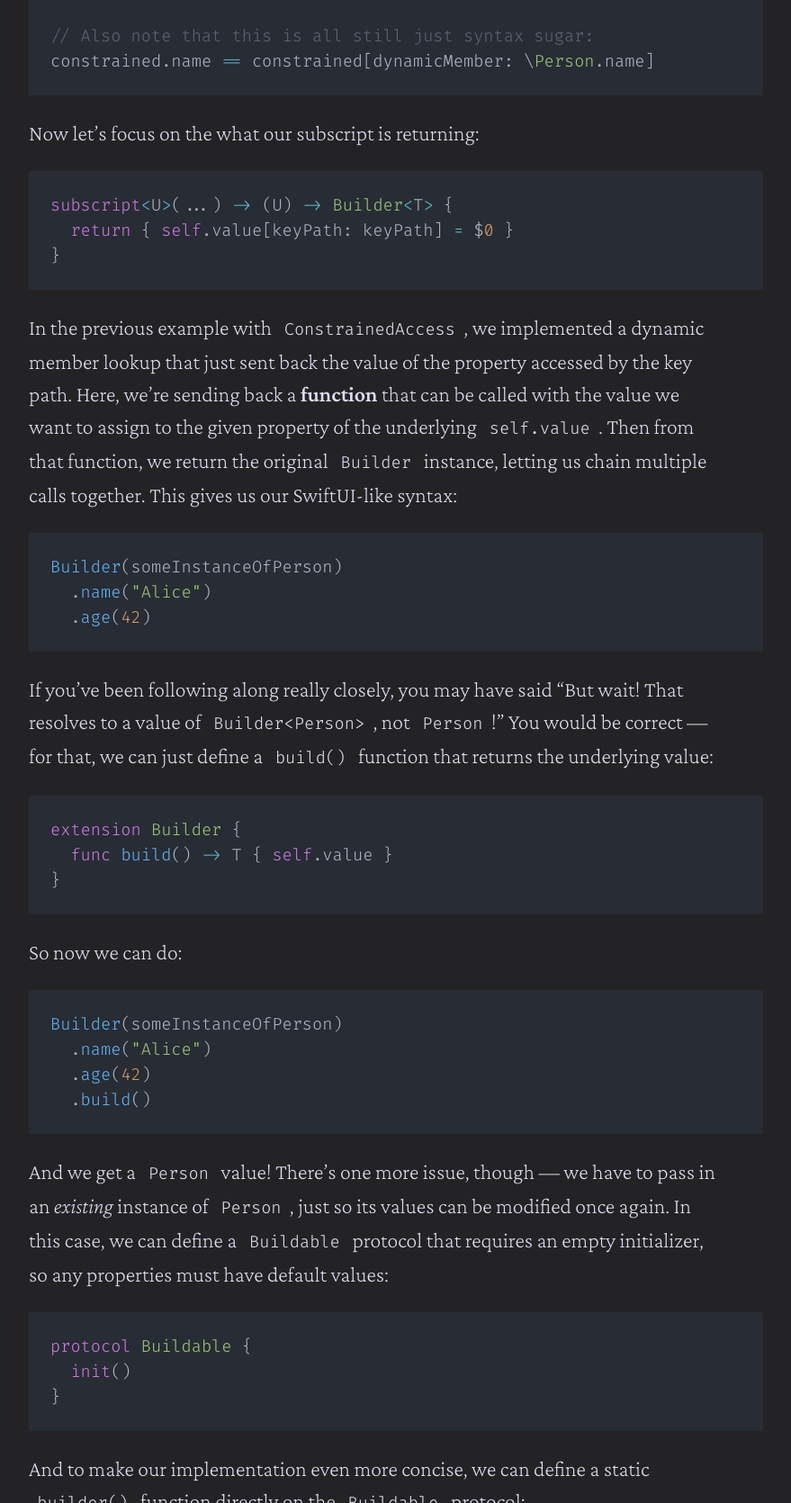
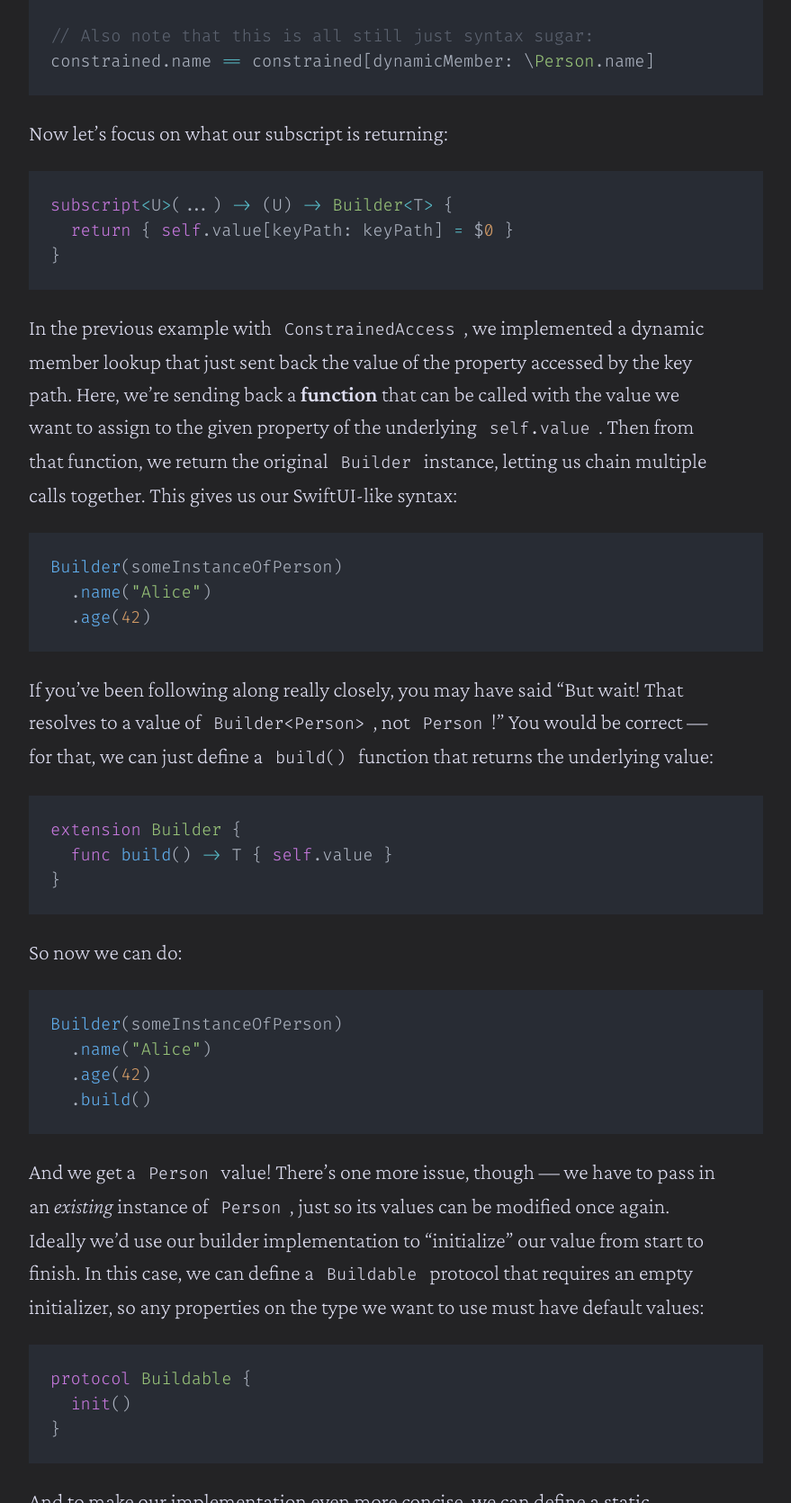
Before and after one commit to wilson-gramer-blog/wilson-gramer-blog.github.io, a plain HTML site: page posts/2020-02-23-using-dynamic-member-lookup-implement-builder-pattern.html in a window 1280 px wide. Shown: the part 4680-6350 px from the top of the page at 90% size, without its empty margins (224-1103 px from the left). Drawn offline with nearby package versions, Linux system fonts and the light colour scheme.

Commit message:
Fix typos

```diff
--- a/posts/2020-02-23-using-dynamic-member-lookup-implement-builder-pattern.html
+++ b/posts/2020-02-23-using-dynamic-member-lookup-implement-builder-pattern.html
@@ -121,7 +121,7 @@ constrained<span class="token punctuation">.</span>foo <span class="token commen
 <span class="token comment">// Also note that this is all still just syntax sugar:</span>
 constrained<span class="token punctuation">.</span>name <span class="token operator">==</span> constrained<span class="token punctuation">[</span>dynamicMember<span class="token punctuation">:</span> \<span class="token builtin">Person</span><span class="token punctuation">.</span>name<span class="token punctuation">]</span>
 </code></pre>
-<p>Now let’s focus on the what our subscript is returning:</p>
+<p>Now let’s focus on what our subscript is returning:</p>
 <pre class="language-swift"><code class="language-swift"><span class="token keyword">subscript</span><span class="token operator">&lt;</span>U<span class="token operator">></span><span class="token punctuation">(</span><span class="token punctuation">.</span><span class="token punctuation">.</span><span class="token punctuation">.</span><span class="token punctuation">)</span> <span class="token operator">-</span><span class="token operator">></span> <span class="token punctuation">(</span>U<span class="token punctuation">)</span> <span class="token operator">-</span><span class="token operator">></span> <span class="token builtin">Builder</span><span class="token operator">&lt;</span>T<span class="token operator">></span> <span class="token punctuation">{</span>
   <span class="token keyword">return</span> <span class="token punctuation">{</span> <span class="token keyword">self</span><span class="token punctuation">.</span>value<span class="token punctuation">[</span>keyPath<span class="token punctuation">:</span> keyPath<span class="token punctuation">]</span> <span class="token operator">=</span> $<span class="token number">0</span> <span class="token punctuation">}</span>
 <span class="token punctuation">}</span>
@@ -142,7 +142,7 @@ constrained<span class="token punctuation">.</span>name <span class="token opera
   <span class="token punctuation">.</span><span class="token function">age</span><span class="token punctuation">(</span><span class="token number">42</span><span class="token punctuation">)</span>
   <span class="token punctuation">.</span><span class="token function">build</span><span class="token punctuation">(</span><span class="token punctuation">)</span>
 </code></pre>
-<p>And we get a <code>Person</code> value! There’s one more issue, though — we have to pass in an <em>existing</em> instance of <code>Person</code>, just so its values can be modified once again. In this case, we can define a <code>Buildable</code> protocol that requires an empty initializer, so any properties must have default values:</p>
+<p>And we get a <code>Person</code> value! There’s one more issue, though — we have to pass in an <em>existing</em> instance of <code>Person</code>, just so its values can be modified once again. Ideally we’d use our builder implementation to “initialize” our value from start to finish. In this case, we can define a <code>Buildable</code> protocol that requires an empty initializer, so any properties on the type we want to use must have default values:</p>
 <pre class="language-swift"><code class="language-swift"><span class="token keyword">protocol</span> <span class="token builtin">Buildable</span> <span class="token punctuation">{</span>
   <span class="token keyword">init</span><span class="token punctuation">(</span><span class="token punctuation">)</span>
 <span class="token punctuation">}</span>
```
